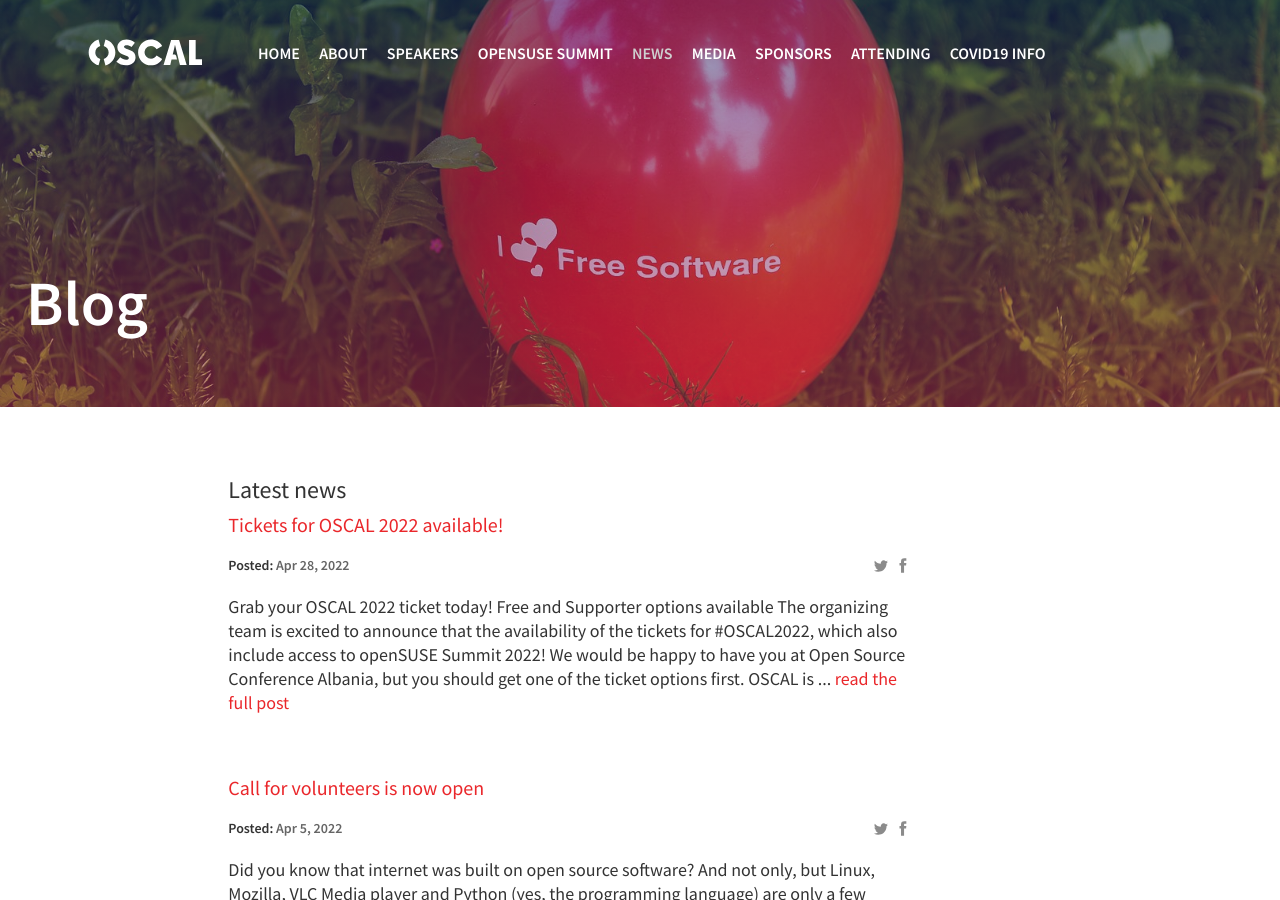
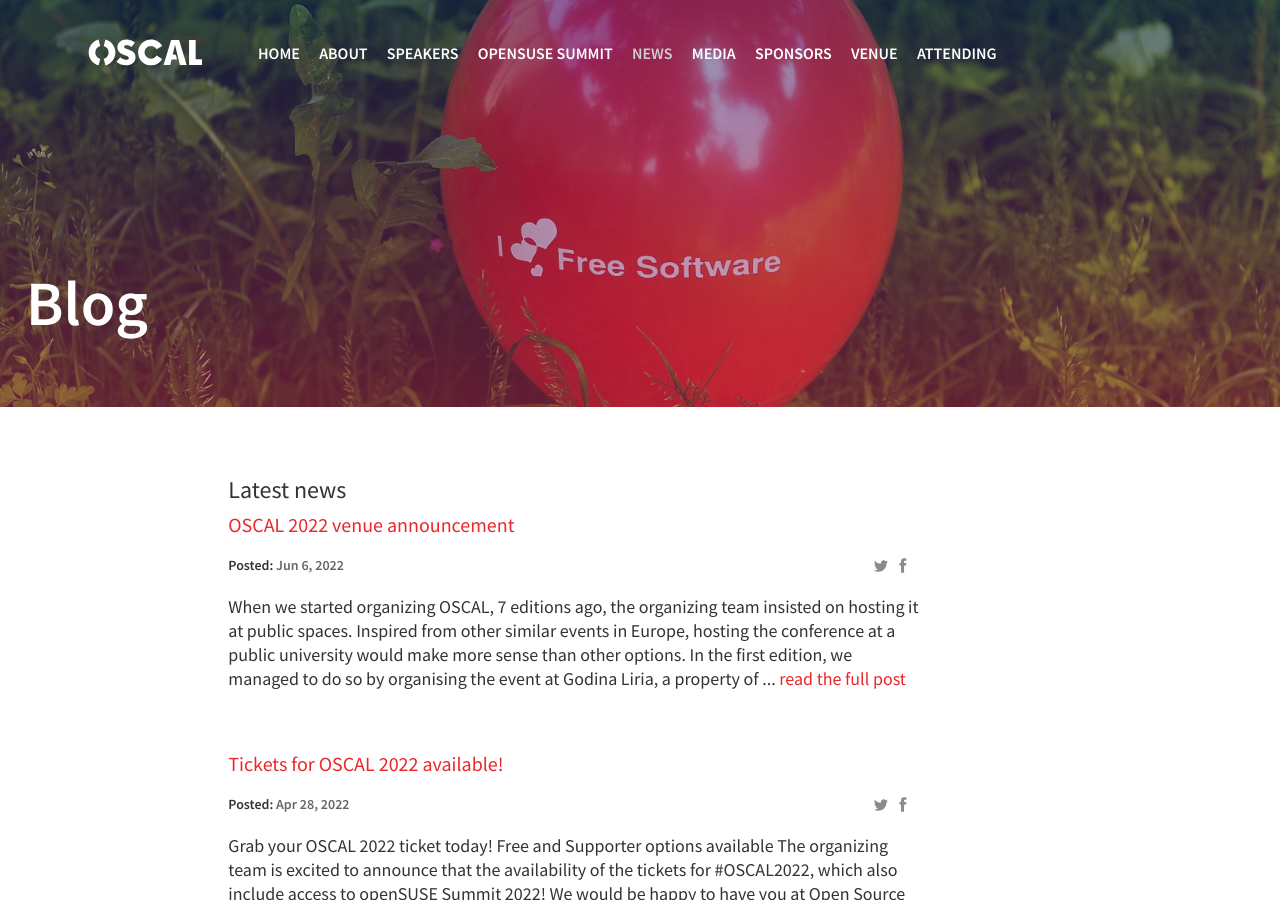
Before and after one commit to OpenLabsHackerspace/OSCAL2022-website, a Jekyll site: the page built from blog.html, in a window 1280 px wide and 900 px high. Built offline with Jekyll 4.4.1, drawn with Linux system fonts in a browser that asks for light colours; comment, search, counter and statistics services are not loaded.

Commit message:
add venue page and blogpost

```diff
--- a/_config.yml
+++ b/_config.yml
@@ -44,8 +44,9 @@
  - {permalink: "/blog/", text: "News"}
  - {permalink: "/media/", text: "Media"}
  - {permalink: "/sponsors/", text: "Sponsors"}
+ - {permalink: "/venue/", text: "Venue"}
  - {permalink: "/about-tirana/", text: "Attending"}
- - {permalink: "/covid-19/", text: "COVID19 Info"}
+#  - {permalink: "/covid-19/", text: "COVID19 Info"}
  #- {permalink: "/schedule/", text: "Schedule"}
  #- {permalink: "/team/", text: "Team"}
  #- {permalink: "/logistics/", text: "Logistics"}
@@ -196,6 +197,7 @@
   title: "FAQ"
   links:
    - {permalink: "/cod/", text: "Code of Conduct"}
+   - {permalink: "/covid-19/", text: "Covid 19 Info"}
 
 # Blog
 blogTitle: "Latest news"
--- a/_includes/top-section.html
+++ b/_includes/top-section.html
@@ -1,5 +1,5 @@
 <!-- Begin Top Section -->
-<section id="top-section" class="top-section image-section {% if page.image %}enable-overlay{% endif %}" style="{% if page.image %}background-image: url('{{ site.baseurl }}/img/sections-background/{{ page.image }}');{% elsif page.color %}background: {{ page.color }}{% endif %}">
+<section id="top-section" class="top-section image-section {% if page.image %}enable-overlay{% endif %}" style="{% if page.image %}background-image: url('{{ site.baseurl }}/img/sections-background/{{ page.image }}');{% elsif page.color %}background-color: {{ page.color }};{% endif %}{% if page.image == 'Venue.png' %}background-size: inherit !important; background-repeat: no-repeat;{% endif %}">
     <div class="overlay gradient-overlay"></div>
 
     <!-- {% include navigation.html %} -->
--- /dev/null
+++ b/_posts/2022-06-06-venue.markdown
@@ -0,0 +1,43 @@
+---
+layout: post
+title: "OSCAL 2022 venue announcement"
+date: 2022-06-06 00:00:00
+isStaticPost: false
+image: Venue.png
+---
+
+<p>
+When we started organizing OSCAL, 7 editions ago, the organizing team insisted on hosting it at public spaces.
+</p>
+
+<p>
+Inspired from other similar events in Europe, hosting the conference at a public university would make more sense than other options. In the first edition, we managed to do so by organising the event at Godina Liria, a property of University of Tirana. Our experience with it: a real struggle in many aspects - mainly logistical, but also getting commitment and support from public universities in Tirana.
+We were not the only ones having such issues, as the Students protests of 2019 demonstrated. These protests proved that 'the commons' are struggling, not only in the digital space but also in the public/physical areas of our lives.
+</p>
+
+<p>
+These are only some of the reasons that the topic of finding a venue for our conference is probably the most discussed among the members of the organizing committee. This year too, we tried our best to find public schools and universities that are considered appropriate to facilitate this edition of OSCAL, but, unfortuantely, we reached the same outcome. Nonetheless, after many emails and meetings and internal discussions we decided to host OSCAL at a venue that has not been used previously in any of the editions of the conference, which offers the infrastructure needed for a successful 7th edition: Tirana European Youth Capital HQ located in the city center:
+</p>
+<address>Bulevardi Zogu i Pare, rr. Papa Kristo Negovani, pall. Li-Em, shkalla 1, kati 2.</address>
+
+View on <a href="https://osm.org/go/xexSa4ujI?m=">openstreetmaps.org</a>
+
+<p>
+The venue is in a brand new building, inside the city center ring and close to the  major city attractions. It is also the place where the team work on implementing activities related to the 'Tirana European Youth Capital' initiate The venue features:
+</p>
+<ul>
+    <li>a main presentation room </li>
+    <li>two workshop rooms (for parallel tracks)</li>
+    <li>lunch and socializing area</li>
+    <li>a very nice bakery in the ground floor of the building for those coffee breaks. </li>
+</ul>
+
+<p>
+All rooms will feature projectors, ethernet plugs and wifi. Interested in joining #OSCAL2022? Don't forget to get your ticket today: <a href="https://osc.al/register" target="_blank">https://osc.al/register</a> . In case you have specific questions don't hesitate to contact the organising team at <a href="mailto:oscal@openlabs.cc">oscal(at)openlabs.cc</a>.
+</p>
+
+<p>
+See you during 18-19 June 2022 :)
+</p>
+
+<img src="/img/sections-background/Venue.png" alt="Poster indicating the location of the venue. Bulevardi Zogu i Pare, rr. Papa Kristo Negovani, pall. Li-Em, shkalla 1, kati 2. Design from Kleidi Eski."/>
--- /dev/null
+++ b/venue.html
@@ -0,0 +1,26 @@
+---
+layout: post
+title: Venue
+permalink: /venue/
+image: Venue.png
+color: #ea272b
+---
+
+<p>Our conference vanue for this year is <strong>"Tirana European Youth Capital HQ"</strong>.</p>
+
+<p>The venue is in a brand new building, inside the city center ring and close to the  major city attractions. It is also the place where the team work on implementing activities related to the 'Tirana European Youth Capital' initiate.</p>
+
+<p>The venue features:</p>
+<ul>
+    <li>a main presentation room </li>
+    <li>two workshop rooms (for parallel tracks)</li>
+    <li>lunch and socializing area</li>
+    <li>a very nice bakery in the ground floor of the building for those coffee breaks. </li>
+</ul>
+<p>
+    All rooms will feature projectors, ethernet plugs and wifi
+</p>
+
+<p>Below is a map with the venue location:</p>
+
+<iframe width="425" height="350" frameborder="0" scrolling="no" marginheight="0" marginwidth="0" src="https://www.openstreetmap.org/export/embed.html?bbox=19.81613337993622%2C41.33258116381974%2C19.81967389583588%2C41.33441995679684&amp;layer=mapnik&amp;marker=41.333501573802394%2C19.817903637886047" style="border: 1px solid black"></iframe><br/><small><a href="https://www.openstreetmap.org/?mlat=41.33350&amp;mlon=19.81790#map=19/41.33350/19.81790" target="_blank">View Larger Map</a></small>
```
Also changed, not shown: img/sections-background/Venue.png (added).
